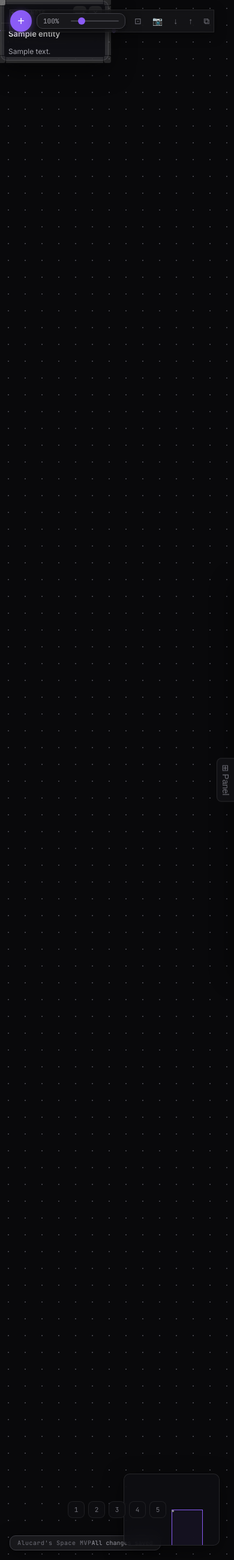
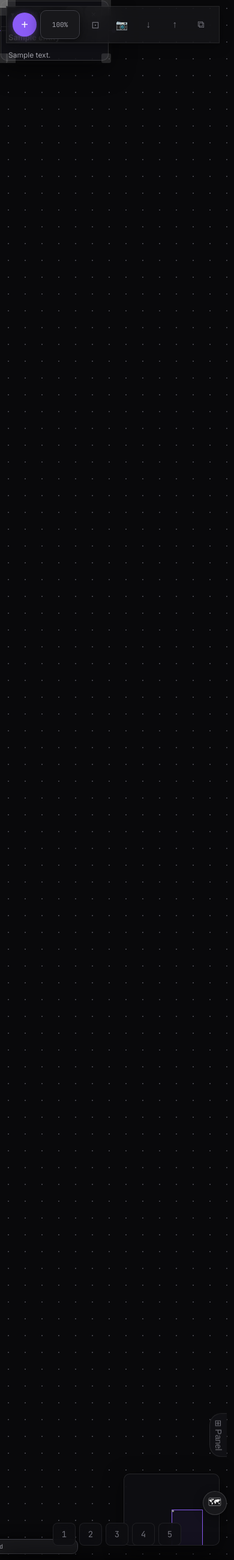
Before and after one commit to Elijah-Ajadi/SPACE, a Django app: page / in a window 390 px wide. Shown: the whole page at 60% size. Run offline with Django 5.2, Linux system fonts and the light colour scheme; tables that the repository leaves empty hold one stand-in row (values such as "Sample post").

Commit message:
feat: initialize infinite canvas UI and node interaction styles with main logic script

```diff
--- a/static/css/style.css
+++ b/static/css/style.css
@@ -1785,3 +1785,171 @@ body.animations-off #loading-overlay {
 .node.focus-pulse {
   animation: focusPulse 0.6s ease;
 }
+
+/* ============================================
+   MOBILE RESPONSIVE & TOUCH SUITE (< 768px)
+   ============================================ */
+@media (max-width: 768px) {
+  #ui-overlay {
+    padding: 10px;
+    pointer-events: none;
+  }
+
+  .toolbar {
+    padding: 6px 10px;
+    gap: 6px;
+    max-width: calc(100vw - 20px);
+    overflow-x: auto;
+    scrollbar-width: none;
+  }
+
+  .toolbar::-webkit-scrollbar {
+    display: none;
+  }
+
+  .zoom-slider {
+    display: none !important;
+  }
+
+  .zoom-indicator {
+    padding: 4px 8px;
+    font-size: 11px;
+    min-width: 44px;
+    min-height: 36px;
+    display: flex;
+    align-items: center;
+    justify-content: center;
+  }
+
+  .toolbar-icon-btn {
+    padding: 8px 10px;
+    font-size: 16px;
+    min-width: 40px;
+    min-height: 40px;
+  }
+
+  #add-node {
+    width: 40px;
+    height: 40px;
+    font-size: 20px;
+  }
+
+  /* Status Bar - compact floating toast at top */
+  .status-bar {
+    top: 60px;
+    bottom: auto;
+    left: 50%;
+    transform: translateX(-50%);
+    font-size: 11px;
+    padding: 5px 12px;
+    max-width: 90vw;
+    white-space: nowrap;
+    text-overflow: ellipsis;
+    overflow: hidden;
+  }
+
+  .status-bar span:first-child {
+    display: none;
+    /* Hide 'Alucard Space' label on mobile */
+  }
+
+  /* Waypoint Bar - Centered above bottom edge */
+  #waypoint-bar {
+    bottom: 20px;
+    left: 50%;
+    transform: translateX(-50%);
+    padding: 4px 8px;
+    gap: 6px;
+  }
+
+  .waypoint-btn {
+    width: 38px;
+    height: 38px;
+    font-size: 14px;
+  }
+
+  /* Minimap - Collapsible toggle button */
+  #minimap {
+    right: 12px;
+    bottom: 75px;
+    width: 140px;
+    height: 90px;
+    transform: scale(0.9);
+    transform-origin: bottom right;
+    transition: opacity 0.25s ease, transform 0.25s ease;
+  }
+
+  #minimap.is-collapsed {
+    opacity: 0;
+    pointer-events: none;
+    transform: scale(0.5);
+  }
+
+  #minimap-toggle {
+    display: flex !important;
+    position: fixed;
+    right: 12px;
+    bottom: 75px;
+    z-index: 101;
+    width: 40px;
+    height: 40px;
+    border-radius: 50%;
+    background: var(--surface);
+    border: 1px solid rgba(255, 255, 255, 0.15);
+    color: var(--text);
+    font-size: 16px;
+    align-items: center;
+    justify-content: center;
+    box-shadow: 0 4px 16px rgba(0, 0, 0, 0.4);
+    backdrop-filter: blur(12px);
+    cursor: pointer;
+  }
+
+  /* Mobile Side Panel (Bottom Sheet Drawer) */
+  #sidebar-panel {
+    top: auto;
+    bottom: 0;
+    left: 0;
+    right: 0;
+    width: 100vw;
+    height: 65vh;
+    border-radius: 20px 20px 0 0;
+    border-left: none;
+    border-top: 1px solid rgba(255, 255, 255, 0.15);
+    transform: translateY(100%);
+    box-shadow: 0 -8px 32px rgba(0, 0, 0, 0.6);
+  }
+
+  #sidebar-panel::before {
+    content: '';
+    display: block;
+    width: 40px;
+    height: 4px;
+    background: rgba(255, 255, 255, 0.3);
+    border-radius: 2px;
+    margin: 8px auto 16px auto;
+  }
+
+  #sidebar-panel.is-open {
+    transform: translateY(0);
+  }
+
+  #sidebar-toggle {
+    right: 12px;
+    top: auto;
+    bottom: 135px;
+    border-radius: 20px 0 0 20px;
+  }
+
+  /* Node Resize & Touch Handles */
+  .resize-handle {
+    width: 16px;
+    height: 16px;
+  }
+
+  .btn-connect,
+  .btn-delete {
+    min-width: 28px;
+    min-height: 28px;
+  }
+}
```
Also changed, not shown: static/js/main.js (+99 -2 lines).
